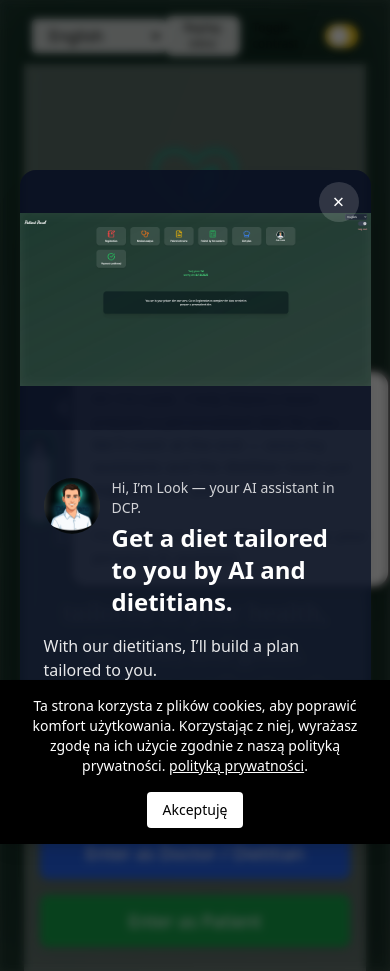
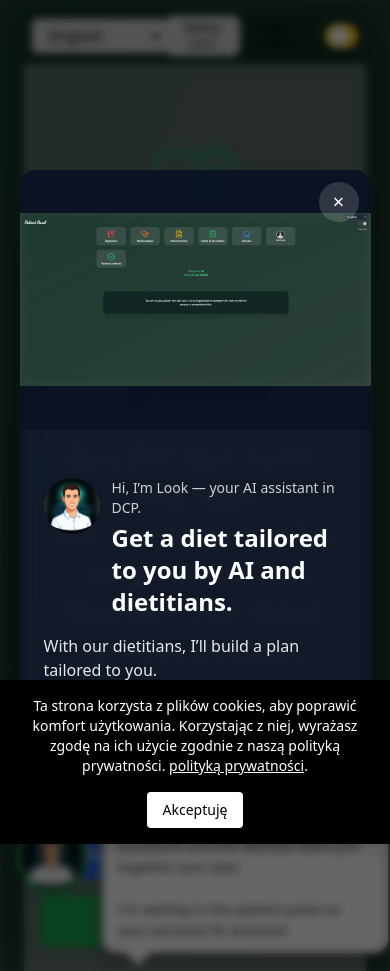
Before and after one commit to Aro0713/diet-platform-ai-v2, a Next.js app: page / in a window 390 px wide. Built offline with nearby package versions, Linux system fonts and the light colour scheme; what tailwindcss-neumorphism would draw is missing.

Commit message:
feat(AskLook): mobile-responsive input row; camera/gallery upload with capture; image preview + validation; layout overflow fixes

```diff
--- a/components/LandingLookIntro.tsx
+++ b/components/LandingLookIntro.tsx
@@ -1,4 +1,4 @@
-import { useEffect, useState } from 'react';
+import { useEffect, useMemo, useRef, useState } from 'react';
 import Image from 'next/image';
 import { tUI, LangKey } from '@/utils/i18n';
 import { motion } from 'framer-motion';
@@ -6,23 +6,36 @@ import { motion } from 'framer-motion';
 export default function LandingLookIntro() {
   const [visible, setVisible] = useState(false);
   const [lang, setLang] = useState<LangKey>('pl');
+  const [clicked, setClicked] = useState(false);
   const [randomTop, setRandomTop] = useState('50%');
-  const [clicked, setClicked] = useState(false);
+  const fileInputRef = useRef<HTMLInputElement | null>(null);
+
+  // 🔍 wykryj mobile (bez SSR błędów)
+  const isMobile = useMemo(() => {
+    if (typeof window === 'undefined') return false;
+    return window.matchMedia('(max-width: 768px)').matches;
+  }, []);
 
   useEffect(() => {
-    const timer = setTimeout(() => setVisible(true), 1500);
-    const storedLang = localStorage.getItem('platformLang') as LangKey;
+    const timer = setTimeout(() => setVisible(true), 800);
+    const storedLang = (typeof window !== 'undefined'
+      ? localStorage.getItem('platformLang')
+      : null) as LangKey | null;
     if (storedLang) setLang(storedLang);
 
-    const viewportHeight = typeof window !== 'undefined' ? window.innerHeight : 800;
-    const min = 80;
-    const max = Math.floor(viewportHeight * 0.75);
-    const random = Math.floor(Math.random() * (max - min + 1)) + min;
-    setRandomTop(`${random}px`);
+    // losowe położenie tylko na desktopie; na mobile trzymamy stały „dock” przy krawędzi
+    if (!isMobile && typeof window !== 'undefined') {
+      const vh = window.innerHeight;
+      const min = 96; // wysokość avatara
+      const max = Math.max(min, Math.floor(vh * 0.75));
+      const rnd = Math.floor(Math.random() * (max - min + 1)) + min;
+      setRandomTop(`${rnd}px`);
+    }
 
     return () => clearTimeout(timer);
-  }, []);
+  }, [isMobile]);
 
+  // 🔊 audio po kliknięciu (mobile iOS wymaga gesture — mamy go)
   useEffect(() => {
     if (!clicked) return;
     const speak = async () => {
@@ -30,11 +43,13 @@ export default function LandingLookIntro() {
         const res = await fetch('/api/speak', {
           method: 'POST',
           headers: { 'Content-Type': 'application/json' },
-          body: JSON.stringify({ text: tUI('lookClickMessage', lang), lang })
+          body: JSON.stringify({ text: tUI('lookClickMessage', lang), lang }),
         });
         const blob = await res.blob();
-        const audio = new Audio(URL.createObjectURL(blob));
-        audio.play();
+        const url = URL.createObjectURL(blob);
+        const audio = new Audio(url);
+        // iOS: od iOS 13+ musi być w konsekwencji gestu — tutaj jest
+        audio.play().catch(() => {/* ignoruj, jeśli user zablokował dźwięk */});
       } catch (err) {
         console.error('🔊 Błąd audio:', err);
       }
@@ -45,38 +60,109 @@ export default function LandingLookIntro() {
   const message = tUI('lookIntroMessage', lang);
   const clickMessage = tUI('lookClickMessage', lang);
 
+  // 📸 proste „pobierz zdjęcie” (kamera/galeria) – działa w Android/iOS przeglądarka i WebView
+  const onAvatarClick = () => {
+    setClicked(true);
+    // Opcjonalnie: pobierz zdjęcie użytkownika
+    fileInputRef.current?.click();
+  };
+
+  const onFilePicked = (e: React.ChangeEvent<HTMLInputElement>) => {
+    const file = e.target.files?.[0];
+    if (!file) return;
+    // Tu możesz wysłać do backendu / ustawić stan / zapisać w profilu
+    console.log('📸 Wybrano zdjęcie:', file.name, file.type, Math.round(file.size / 1024), 'KB');
+  };
+
+  // 📐 style/pozycja zależna od urządzenia
+  const containerClass =
+    'z-50 flex items-center gap-3 sm:gap-4 cursor-pointer';
+  const containerStyle: React.CSSProperties = isMobile
+    ? {
+        position: 'fixed',
+        left: 'max(env(safe-area-inset-left), 16px)',
+        bottom: 'max(env(safe-area-inset-bottom), 16px)',
+      }
+    : {
+        position: 'fixed',
+        left: '24px',
+        top: randomTop,
+      };
+
+  const avatarSize = isMobile ? 72 : 96; // px
+  const bubbleMaxWidth = isMobile ? '78vw' : '24rem';
+
   return (
+    <>
       <motion.div
-      initial={{ opacity: 0, x: -40 }}
-      animate={visible ? { opacity: 1, x: 0 } : {}}
-      transition={{ duration: 0.8, ease: 'easeOut' }}
-      className="fixed left-6 z-50 flex items-center gap-4 cursor-pointer"
-      style={{ top: randomTop }}
-      onClick={() => setClicked(true)}
+        initial={{ opacity: 0, x: isMobile ? 0 : -40, y: isMobile ? 20 : 0 }}
+        animate={visible ? { opacity: 1, x: 0, y: 0 } : {}}
+        transition={{ duration: 0.6, ease: 'easeOut' }}
+        className={containerClass}
+        style={containerStyle}
+        onClick={onAvatarClick}
+        role="button"
+        aria-label="Look helper"
       >
-      {/* Look avatar with shake animation */}
+        {/* Awatar Look – bezpieczne ładowanie w WebView (Android/iOS) */}
         <motion.div
           animate={clicked ? { rotate: [0, -10, 10, -6, 6, -2, 2, 0] } : {}}
           transition={{ duration: 0.6 }}
-        className="w-24 h-24 rounded-full bg-white shadow-md border-4 border-green-600 overflow-hidden"
+          className="rounded-full bg-white shadow-md border-4 border-green-600 overflow-hidden shrink-0"
+          style={{ width: avatarSize, height: avatarSize }}
         >
-        <Image src="/Look.png" alt="Look" width={96} height={96} />
+          <Image
+            src="/Look.png"
+            alt="Look"
+            width={avatarSize}
+            height={avatarSize}
+            priority
+            unoptimized
+            draggable={false}
+            sizes={`${avatarSize}px`}
+          />
         </motion.div>
 
-      {/* Komiksowy dymek */}
-      <div className="relative max-w-md text-sm px-5 py-4 rounded-2xl shadow-xl comic-bubble bg-white text-gray-900 dark:bg-gray-800 dark:text-white">
+        {/* Dymek z tekstem */}
+        <div
+          className="relative text-[13px] sm:text-sm px-4 py-3 rounded-2xl shadow-xl comic-bubble bg-white text-gray-900 dark:bg-gray-800 dark:text-white
+                     max-w-[78vw] sm:max-w-md"
+          style={{ maxWidth: bubbleMaxWidth }}
+        >
+          {/* ogonek dymka – inna pozycja na mobile (na dole) */}
+          {!isMobile ? (
             <div className="absolute -left-4 top-6 w-0 h-0 border-t-[12px] border-t-transparent border-b-[12px] border-b-transparent border-r-[12px] border-r-white dark:border-r-gray-800" />
-        <p className="whitespace-pre-line leading-relaxed font-medium">
+          ) : (
+            <div className="absolute left-6 -bottom-3 w-0 h-0 border-l-[12px] border-l-transparent border-r-[12px] border-r-transparent border-t-[12px] border-t-white dark:border-t-gray-800" />
+          )}
+          <p className="whitespace-pre-line leading-relaxed font-medium break-words">
             {clicked ? clickMessage : message}
           </p>
         </div>
+      </motion.div>
+
+      {/* ukryty input do pobierania zdjęć (kamera/galeria) */}
+      <input
+        ref={fileInputRef}
+        type="file"
+        accept="image/*"
+        capture="environment"
+        className="hidden"
+        onChange={onFilePicked}
+      />
 
       <style jsx>{`
         .comic-bubble {
           border: 2px solid #222;
-          font-family: 'Comic Sans MS', 'Comic Neue', sans-serif;
+          font-family: 'Comic Sans MS', 'Comic Neue', ui-sans-serif, system-ui, -apple-system, Segoe UI, Roboto, 'Helvetica Neue', Arial, 'Noto Sans', 'Apple Color Emoji', 'Segoe UI Emoji';
+        }
+        @media (prefers-reduced-motion: reduce) {
+          :global(*) {
+            animation: none !important;
+            transition: none !important;
+          }
         }
       `}</style>
-    </motion.div>
+    </>
   );
 }
```
Also changed, not shown: components/ProductAssistantPanel.tsx (+94 -13 lines). Lines whose indentation alone changed are shown as unchanged.
